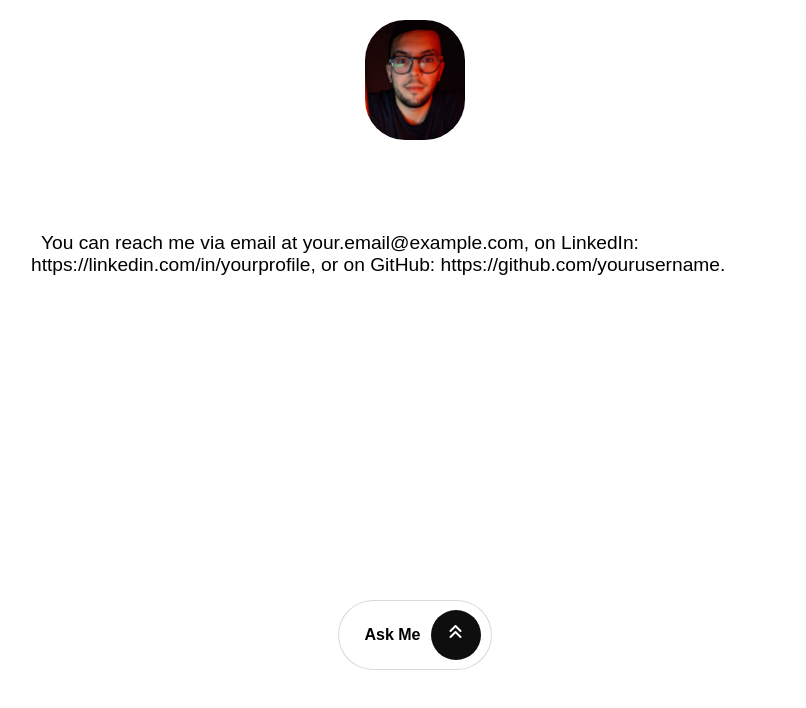
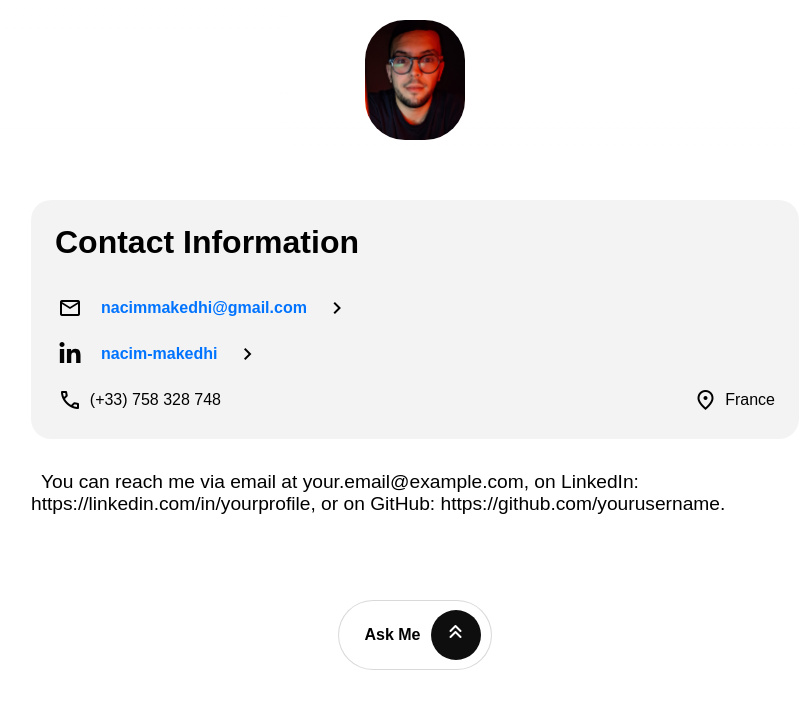
Before and after one commit to nacimmkd/myportfolio, a React (Vite) app: page / in a window 1280 px wide. Both pictures are taken after a click on the element "Contact". Shown: the top 708 px of the page, without its empty margins (225-1031 px from the left). Built offline with nearby package versions, Linux system fonts and the light colour scheme.

Commit message:
Contact component added

```diff
--- a/index.html
+++ b/index.html
@@ -4,7 +4,7 @@
     <meta charset="UTF-8" />
     <link rel="icon" type="image/svg+xml" href="/Me/me1.jpg" />
     <link rel="stylesheet" href="https://cdnjs.cloudflare.com/ajax/libs/font-awesome/6.4.0/css/all.min.css">
-    <link rel="stylesheet" href="https://fonts.googleapis.com/css2?family=Material+Symbols+Outlined:opsz,wght,FILL,GRAD@20..48,100..700,0..1,-50..200&icon_names=chevron_right" />
+    <link rel="stylesheet" href="https://fonts.googleapis.com/css2?family=Material+Symbols+Outlined:opsz,wght,FILL,GRAD@20..48,100..700,0..1,-50..200"/>
     <meta name="viewport" content="width=device-width, initial-scale=1.0" />
     <title>Nacim Makedhi</title>
   </head>
--- /dev/null
+++ b/src/Components/Contact/Contact.jsx
@@ -0,0 +1,43 @@
+import styles from './Contact.module.css'
+import useLanguage from '../../Context/LanguageContext'
+
+
+export default function Contact({info}){
+
+    const {language} = useLanguage();
+
+    return(
+        <div className={styles.container}>
+            <div className={styles.title_container}>
+                <h1>{language === "en" ? "Contact Information" : "Informations de contact"}</h1>
+            </div>
+            <div className={styles.contacts_container}>
+                <div className={styles.contact_container}>
+                    <span className="material-symbols-outlined">mail</span>
+                    <a href={`mailto:${info.email}`}>{info.email}</a>
+                    <span className={`material-symbols-outlined ${styles.move}`}>chevron_right</span>
+                </div>
+
+                <div className={styles.contact_container}>
+                    <span><img src={'/icons/linkedin-in-icon.svg'} alt="linkedin" /></span>
+                    <a href={`https://www.linkedin.com/in/${info.linkedIn}`} target="_blank" rel="noopener noreferrer">{info.linkedIn}</a>
+                    <span className={`material-symbols-outlined ${styles.move}`}>chevron_right</span>
+                </div>
+
+                <div className={styles.contact_container}>
+                    <div className={styles.phone_number_container}>
+                        <div className={styles.in_line}>
+                            <span class="material-symbols-outlined">call</span>
+                            <p>{info.phone_number}</p>
+                        </div>
+                        <div className={styles.in_line}>
+                            <span class="material-symbols-outlined">location_on</span>
+                            <p>{info.address}</p>
+                        </div>
+                    </div>
+                </div>
+
+            </div>
+        </div>
+    )
+}
--- /dev/null
+++ b/src/Components/Contact/Contact.module.css
@@ -0,0 +1,89 @@
+.container {
+    width: 100%;
+    height: fit-content;
+    max-height: 350px;
+    padding: 1.5rem;
+    margin : 0 auto;
+    display: flex;
+    flex-direction: column;
+    align-items: flex-start;
+    justify-content: flex-start;
+    gap: 2rem;
+    border-radius: 20px;
+    background-color: var(--light-grey-color);
+    animation: moveDown 1s ease;
+}
+
+.container span {
+    width: 30px;
+    height: 30px;
+    display: flex;
+    align-items: center;
+    justify-content: center;
+}
+
+.container .move {
+    animation: moveRightLeft 1s infinite ease;
+}
+
+.container a {
+   text-decoration: none;
+   text-align: center;
+   font-size: 1rem;
+   font-weight: bold;
+   color: rgb(0, 115, 255);
+}
+
+.contacts_container {
+    width: 100%;
+    display: flex;
+    flex-direction: column;
+    align-items: center;
+    justify-content: flex-start;
+    gap: 1rem;
+}
+
+.contact_container {
+    width: 100%;
+    display: flex;
+    align-items: center;
+    justify-content: flex-start;
+    gap: 1rem;
+}
+
+.phone_number_container {
+    width: 100%;
+    display: flex;
+    align-items: center;
+    justify-content: space-between;
+}
+
+.in_line {
+    display: flex;
+    align-items: center;
+    justify-content: flex-start;
+    gap: 0.3rem;
+}
+
+
+
+@keyframes moveDown {
+    from {
+        opacity: 0;
+        transform: translateY(-100%);
+    }
+    to {
+        opacity: 1;
+        transform: translateY(0);
+    }
+}
+
+@keyframes moveRightLeft {
+    0%{
+        transform: translateX(0px);
+    } 50% {
+        transform: translateX(-3px);
+    } 100% {
+        transform: translateX(0px);
+    }
+}
--- a/src/Data/data.js
+++ b/src/Data/data.js
@@ -76,7 +76,8 @@ export const dataEN = [
       {
         id: "C1",
         text: "How can we contact you?",
-        answer: "You can reach me via email at your.email@example.com, on LinkedIn: https://linkedin.com/in/yourprofile, or on GitHub: https://github.com/yourusername."
+        answer: "You can reach me via email at your.email@example.com, on LinkedIn: https://linkedin.com/in/yourprofile, or on GitHub: https://github.com/yourusername.",
+        details : {email : "nacimmakedhi@gmail.com", linkedIn : "nacim-makedhi" , phone_number : "(+33) 758 328 748" , address : "France" }
       }
     ]
   }
@@ -128,7 +129,7 @@ export const dataFR = [
     icon: "/icons/skills.svg",
     questions: [
       {
-        id: "C1",
+        id: "S1",
         text: "Quelles sont tes compétences principales ?",
         answer: "Mes compétences principales incluent JavaScript/TypeScript, React/Next.js, Node.js/Express, Docker et CI/CD, ainsi que les bases de données comme MySQL et MongoDB.",
         details: [
@@ -161,7 +162,8 @@ export const dataFR = [
       {
         id: "C1",
         text: "Comment peut-on te contacter ?",
-        answer: "Vous pouvez me contacter par email à your.email@example.com, sur LinkedIn: https://linkedin.com/in/yourprofile, ou sur GitHub: https://github.com/yourusername."
+        answer: "Vous pouvez me contacter par email à your.email@example.com, sur LinkedIn: https://linkedin.com/in/yourprofile, ou sur GitHub: https://github.com/yourusername.",
+        details : {email : "nacimmakedhi@gmail.com", linkedIn : "nacim-makedhi" , phone_number : "(+33) 758 328 748" , address : "France" }
       }
     ]
   }
--- a/src/Layouts/Answer/Answer.jsx
+++ b/src/Layouts/Answer/Answer.jsx
@@ -1,11 +1,13 @@
 import styles from './Answer.module.css'
 import AnimatedText from '../../Components/AnimatedText/AnimatedText'
 import UserInfo from '../../Components/UserInfo/UserInfo'
+import Contact from '../../Components/Contact/Contact'
 
 export default function Answer({question}){
     return(
         <div className={styles.container}>
             {question.id === "M1" && <UserInfo info={question.details}/>}
+            {question.id === "C1" && <Contact info={question.details}/>}
             <div className={styles.answer_container}>
                 <AnimatedText text={question.answer} speed={100}/>
             </div>
--- a/src/index.css
+++ b/src/index.css
@@ -13,6 +13,7 @@
   margin: 0;
   padding: 0;
   box-sizing: border-box;
+  -webkit-tap-highlight-color: transparent;
 }
 
 body {
```
Also changed, not shown: public/icons/linkedin-in-icon.svg (added).
